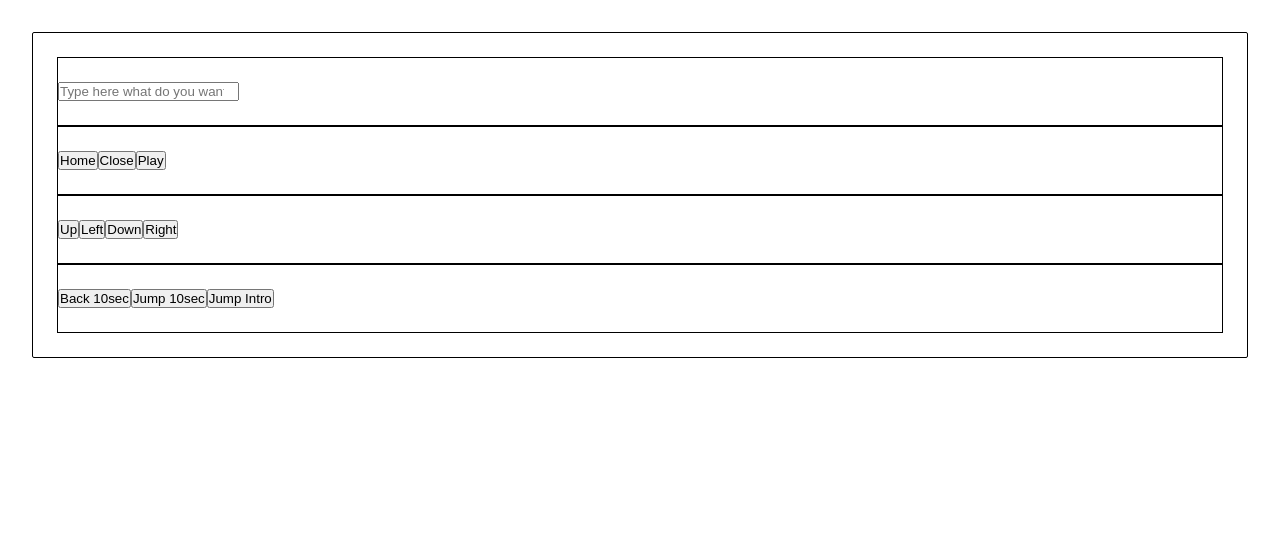
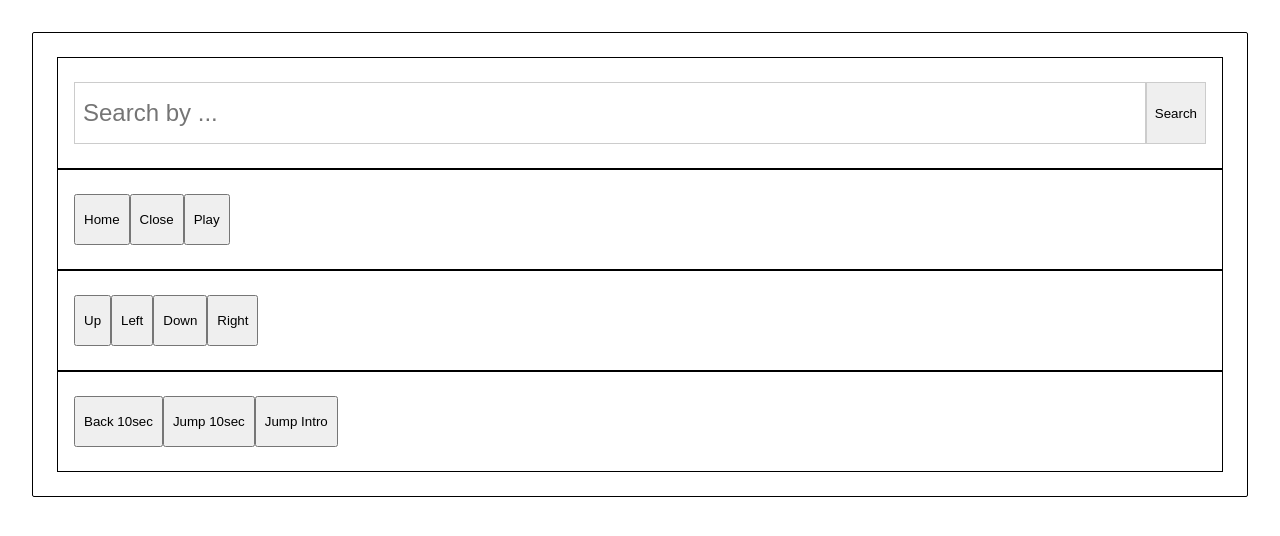
Before and after one commit to renatodamazio/control-prime, a React (Create React App) app in the folder front/: page / in a window 1280 px wide. Shown: the top 536 px of the page. Built offline with nearby package versions, Linux system fonts and the light colour scheme.

Commit message:
Sketch SearchBar component

```diff
--- a/front/src/Reset.css
+++ b/front/src/Reset.css
@@ -13,9 +13,17 @@ html, body {
 }
 
 section, header, footer, nav {
-    padding: 24px 0;
+    padding: 24px 16px;
     text-align: center;
     display: flex;
     align-items: center;
     border: 1px solid #000;
 }
+
+input, button {
+    padding: 16px 8px;
+}
+
+button {
+    cursor: pointer;
+}
--- a/front/src/search-bar/SearchBar.jsx
+++ b/front/src/search-bar/SearchBar.jsx
@@ -1,11 +1,15 @@
+import { Wrapper } from './SearchBarStyle';
+
 export default function SearchBar() {
     return (
-        <div>
+        <Wrapper>
             <input
                 type="search"
                 id="search"
+                autofocus="true"
                 name="search"
-                placeholder="Type here what do you want to watch"/>
-        </div>
+                placeholder="Search by ..."/>
+                <button>Search</button>
+        </Wrapper>
     )
 }
--- a/front/src/search-bar/SearchBarStyle.js
+++ b/front/src/search-bar/SearchBarStyle.js
@@ -0,0 +1,18 @@
+import styled from 'styled-components';
+
+export const Wrapper = styled.div`
+    width: 100%;
+    position: relative;
+    display: flex;
+
+    button {
+        border-radius: none;
+        border: 1px solid #ccc;
+    }
+
+    input {
+        font-size: 24px;
+        border: 1px solid #ccc;
+        width: 100%;
+    }
+`
```
